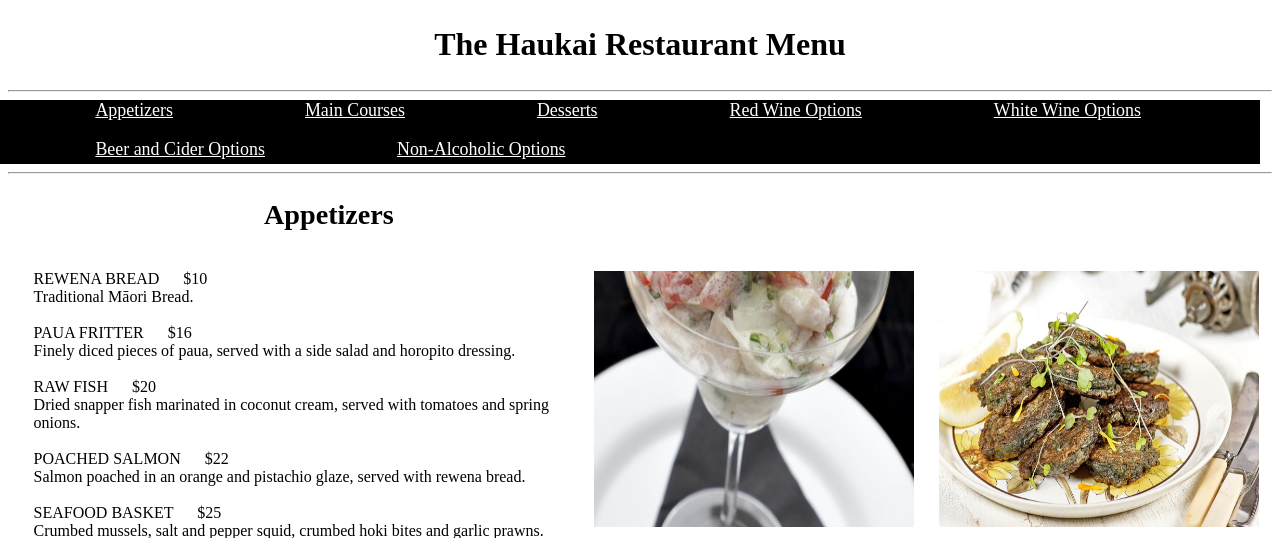
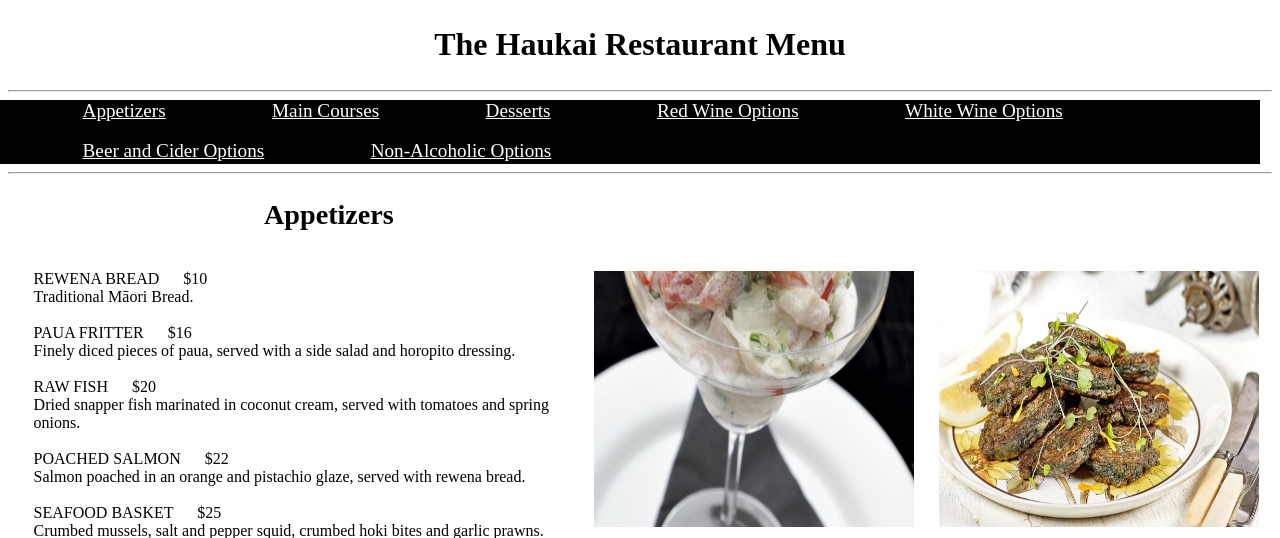
Before and after one commit to CeliaEva98/CeliaEva98.github.io, a PHP site: page /menu.html in a window 1280 px wide. Shown: the part 229-767 px from the top of the page. Run offline with PHP 8.4, Linux system fonts and the light colour scheme.

Commit message:
menu navigation changes

```diff
--- a/styles/styles.css
+++ b/styles/styles.css
@@ -377,9 +377,9 @@ h4 {
 
 .Menunav li {
     display: inline;
-    font-size: 1.4vw;
+    font-size: 1.5vw;
     text-align: right;
-    margin: 5vw;
+    margin: 4vw;
     color: white;
 }
 
```
